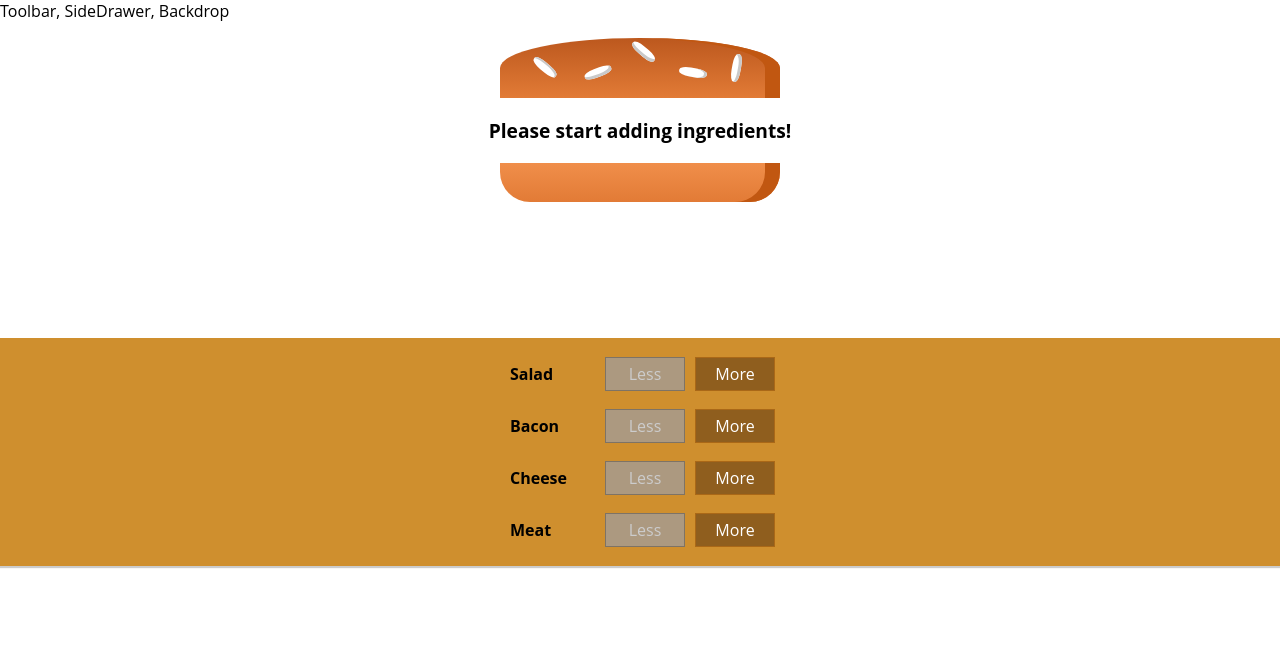
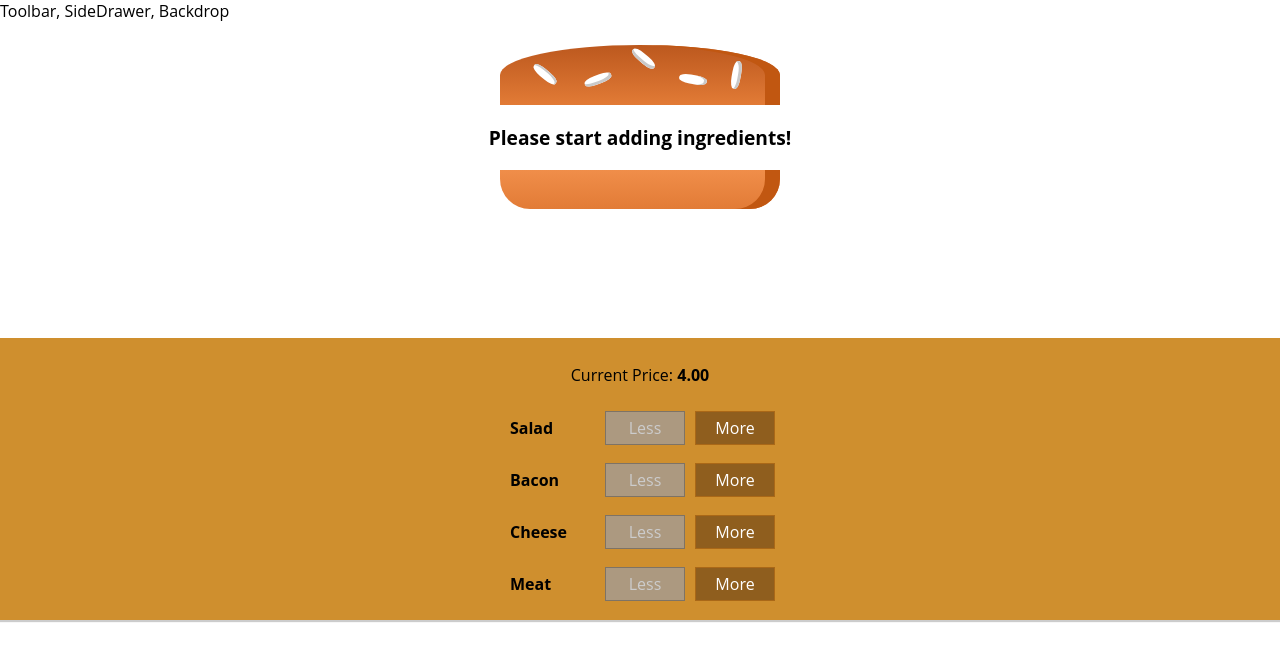
Before and after one commit to moratelli/burger-builder, a React (Create React App) app: page / in a window 1280 px wide. Shown: the top 660 px of the page. Built offline with nearby package versions, Linux system fonts and the light colour scheme; the HTML template or start-up script is replaced by a standard one.

Commit message:
Display burger price

```diff
--- a/src/components/Burger/BuildControls/BuildControls.js
+++ b/src/components/Burger/BuildControls/BuildControls.js
@@ -12,6 +12,9 @@
 
 const buildControls = (props) => (
   <div className={classes.BuildControls}>
+    <p>
+      Current Price: <strong>{props.price.toFixed(2)}</strong>
+    </p>
     {controls.map((ctrl) => (
       <BuildControl
         key={ctrl.label}
--- a/src/components/Burger/Burger.module.css
+++ b/src/components/Burger/Burger.module.css
@@ -5,6 +5,7 @@
   text-align: center;
   font-weight: bold;
   font-size: 1.2rem;
+  overflow: scroll;
 }
 
 @media (min-width: 1000px) and (min-height: 700px) {
--- a/src/containers/BurgerBuilder/BurgerBuilder.js
+++ b/src/containers/BurgerBuilder/BurgerBuilder.js
@@ -75,6 +75,7 @@
           ingredientAdded={this.addIngredientHandler}
           ingredientRemoved={this.removeIngredientHandler}
           disabled={disabledInfo}
+          price={this.state.totalPrice}
         />
       </>
     );
```
